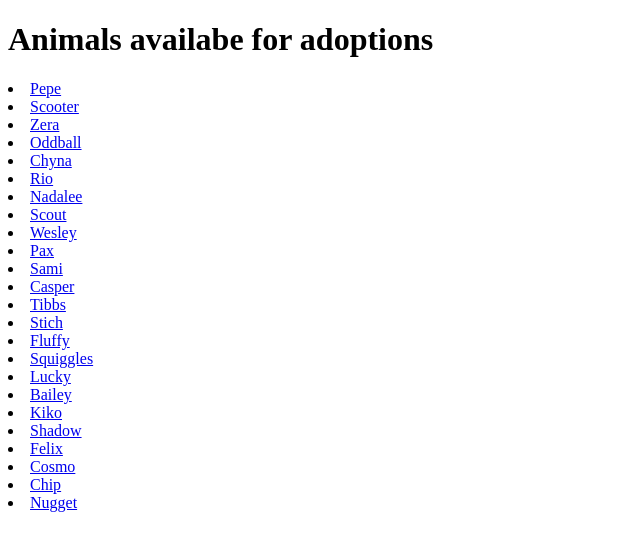
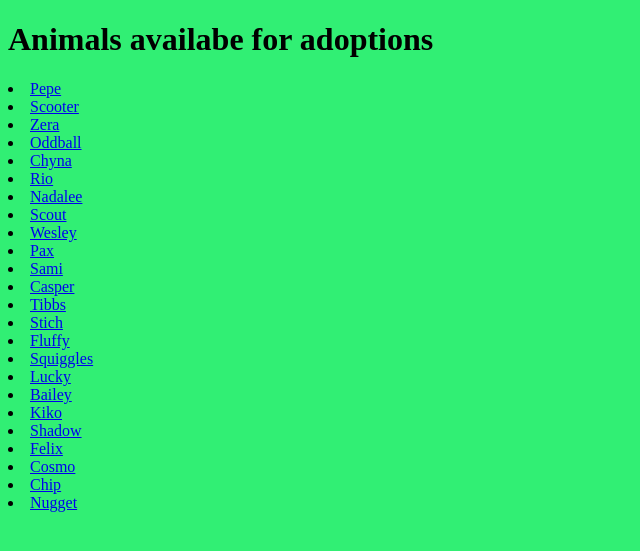
Before and after one commit to ronnycoding/learning-django, a Django app: page / in a window 1280 px wide. Shown: the top 551 px of the page, without its empty margins (0-640 px from the left). Run offline with Django 3.2, Linux system fonts and the light colour scheme; data comes from the database, SQL or seed files in the repository.

Commit message:
add static files

```diff
--- a/adoptions/templates/base.html
+++ b/adoptions/templates/base.html
@@ -1,8 +1,10 @@
+{% load static %}
 <!DOCTYPE html>
 <html lang="en">
 <head>
     <meta charset="UTF-8">
     <title>Pet adoptions</title>
+    <link rel="stylesheet" href="{% static 'style.css' %}">
 </head>
 <body>
     {% block content %}
--- a/startproject/settings.py
+++ b/startproject/settings.py
@@ -119,3 +119,7 @@ USE_TZ = True
 # https://docs.djangoproject.com/en/3.0/howto/static-files/
 
 STATIC_URL = '/static/'
+STATICFILES_DIRS = [
+    os.path.join(BASE_DIR, "static"),
+    '/var/www/static/',
+]
--- /dev/null
+++ b/static/style.css
@@ -0,0 +1,3 @@
+body {
+    background-color: #31ef74;
+}
```
Also changed, not shown: 1 other file.
